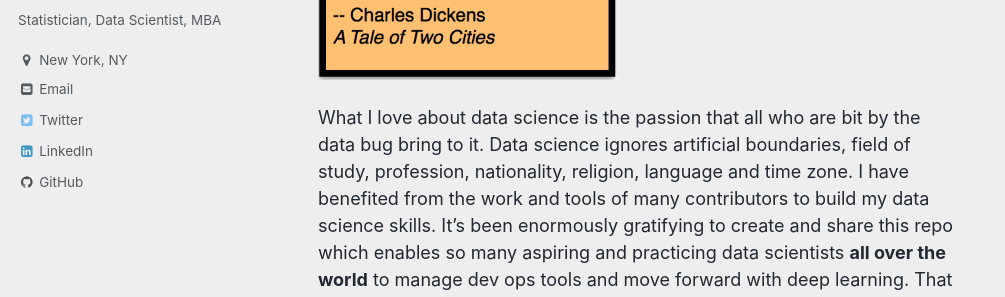
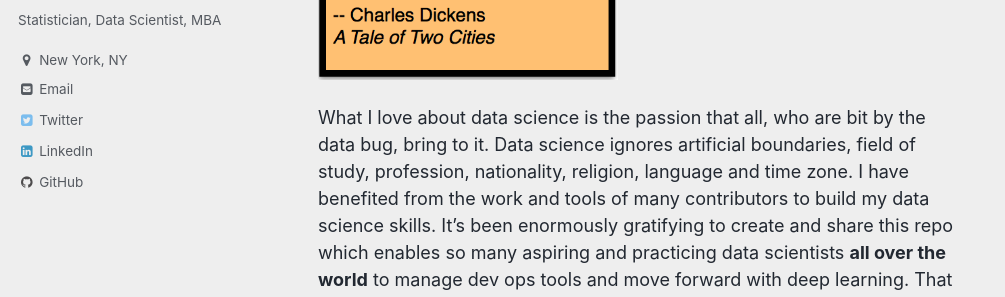
Before and after one commit to reshamas/reshamas.github.io, a Jekyll site: the page built from _posts/2018-04-07-how-i-unknowingly-contributed-to-open-source.md, in a window 1280 px wide and 900 px high, scrolled down 4388 px. Shown: the part 153-450 px from the top of the window, without its empty margins (0-1005 px from the left). Built offline with Jekyll 4.4.1, drawn with Linux system fonts in a browser that asks for light colours; emoji names are drawn with the system emoji font; comment, search, counter and statistics services are not loaded.

```diff
--- a/_posts/2018-04-07-how-i-unknowingly-contributed-to-open-source.md
+++ b/_posts/2018-04-07-how-i-unknowingly-contributed-to-open-source.md
@@ -85,7 +85,7 @@ I live in the United States, specifically New York City.  It’s a time period w
 
 <img src="../assets/images/charles_dickens.png" align="center"  height="200" width="300" >
 
-What I love about data science is the passion that all who are bit by the data bug bring to it.  Data science ignores artificial boundaries, field of study, profession, nationality, religion, language and time zone.  I have benefited from the work and tools of many contributors to build my data science skills.  It’s been enormously gratifying to create and share this repo which enables so many aspiring and practicing data scientists **all over the world** to manage dev ops tools and move forward with deep learning.  That is the true depth and value of open source.  **It really is open to everyone.**
+What I love about data science is the passion that all, who are bit by the data bug, bring to it.  Data science ignores artificial boundaries, field of study, profession, nationality, religion, language and time zone.  I have benefited from the work and tools of many contributors to build my data science skills.  It’s been enormously gratifying to create and share this repo which enables so many aspiring and practicing data scientists **all over the world** to manage dev ops tools and move forward with deep learning.  That is the true depth and value of open source.  **It really is open to everyone.**
 
 ## What the Future Holds
 Given the expanded definition of open source, the opportunity to contribute to open source is available to users of all levels.  I foresee a section on the resume entitled “Open Source Contributions” where data scientists will include how they have contributed to open source.
```
